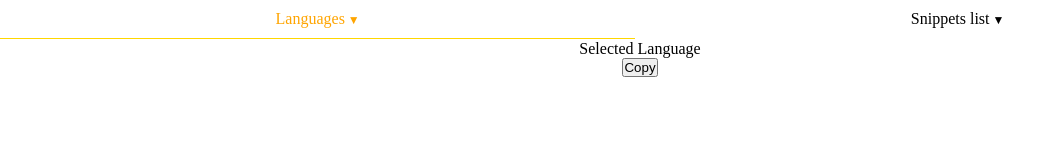
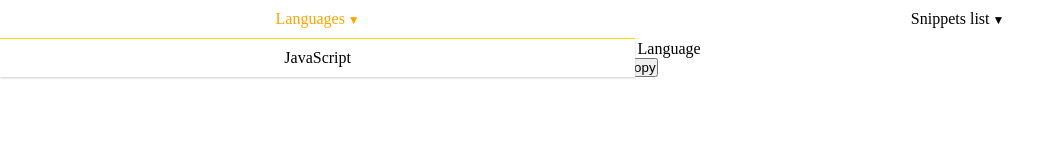
Before and after one commit to DrCuuT/snippets_2, a website: page index.html in a window 1280 px wide. Shown: the whole page, without its empty margins (0-1064 px from the left). Drawn offline with nearby package versions, Linux system fonts and the light colour scheme.

Commit message:
tableau a parcourir

```diff
--- a/index.html
+++ b/index.html
@@ -17,7 +17,7 @@
         $(document).ready(function() {
 
             $("button").click(function() {
-                $("#languages_list").append('<li><a href="#">test</a></li>');
+
             });
         });
     </script>
@@ -25,7 +25,7 @@
         <ul>
             <li class="deroulant"><a href="#">Languages</a>
                 <ul id="languages_list" class="sous">
-                    <script></script>
+                    <script>$("#languages_list").append('<li><a href="#">JavaScript</a></li>');</script>
                     <!--
                     <li><a href="#" , onclick="changeSelectedLanguage('Javascript')">JavaScript</a></li>
                     <li><a href="#" , onclick="changeSelectedLanguage('HTML')">HTML</a></li>
```
